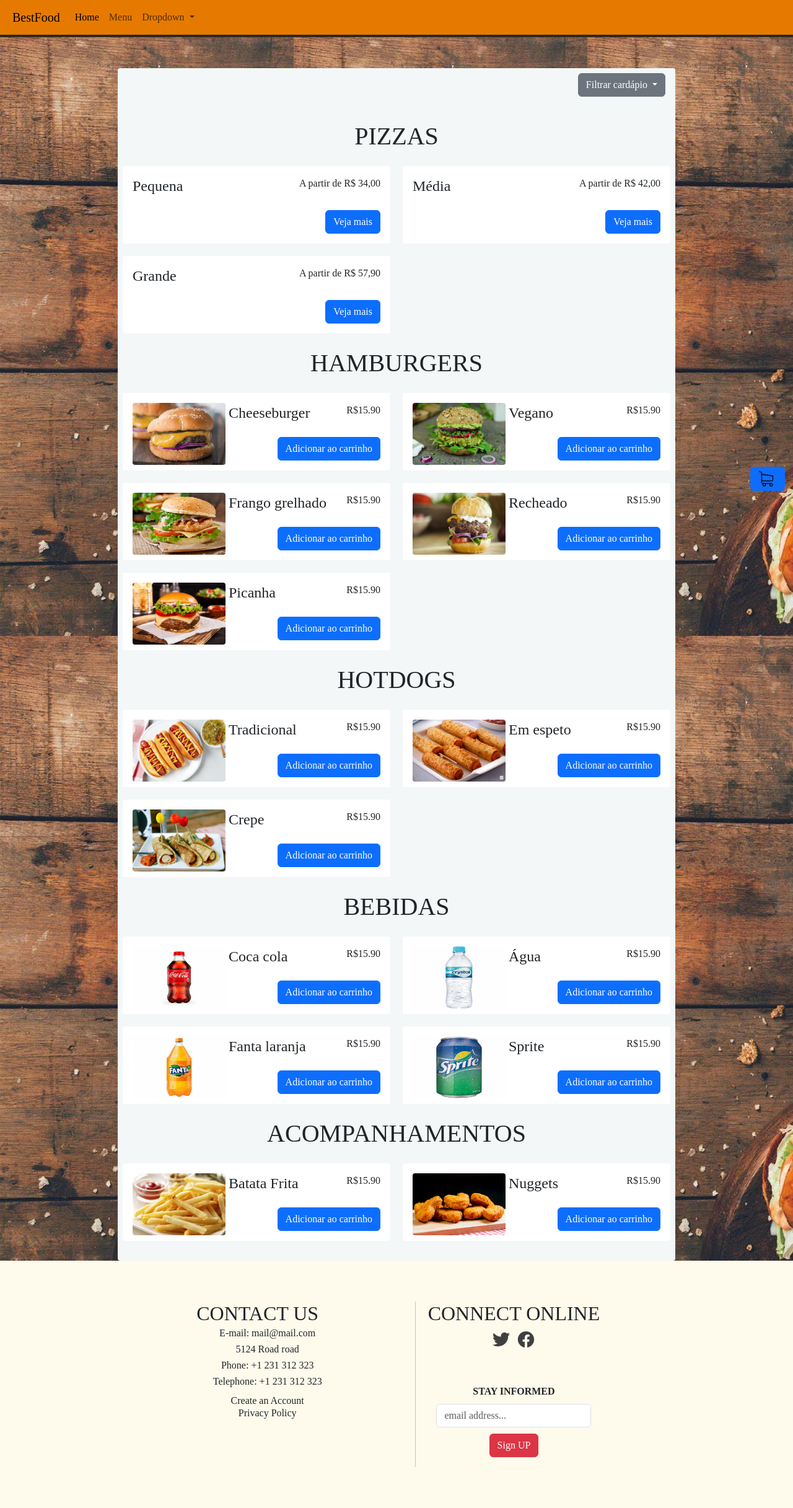
After one commit to ThiagooAndrade/BestFood, a PHP site: page /Menu.html in a window 1280 px wide. The commit adds this page. Shown: the whole page at 62% size. Run offline with PHP 8.4, Linux system fonts and the light colour scheme.

Commit message:
add page Menu

```diff
--- /dev/null
+++ b/Menu.html
@@ -0,0 +1,210 @@
+<!DOCTYPE html>
+<html lang="pt-br">
+
+<head>
+    <meta charset="UTF-8">
+    <meta name="viewport" content="width=device-width, initial-scale=1.0">
+    <script type="module" src="https:/unpkg.com/ionicons@7.1.0/dist/ionicons/ionicons.esm.js"></script>
+    <script nomodule src="https:/unpkg.com/ionicons@7.1.0/dist/ionicons/ionicons.js"></script>
+    <link rel="stylesheet" href="./src/styles/Menu.css">
+    <title>BestFood</title>
+</head>
+
+<body>
+    <!-- header -->
+    <header id="header">
+        <nav class="navbar navbar-expand-lg bg-body-tertiary navbar-header">
+            <div class="container-fluid">
+                <a class="navbar-brand" href="#">BestFood</a>
+                <button class="navbar-toggler" type="button" data-bs-toggle="collapse"
+                    data-bs-target="#navbarSupportedContent" aria-controls="navbarSupportedContent"
+                    aria-expanded="false" aria-label="Toggle navigation">
+                    <span class="navbar-toggler-icon"></span>
+                </button>
+                <div class="collapse navbar-collapse" id="navbarSupportedContent">
+                    <ul class="navbar-nav me-auto mb-2 mb-lg-0">
+                        <li class="nav-item">
+                            <a class="nav-link active" aria-current="page" href="./Homepage.html">Home</a>
+                        </li>
+                        <li class="nav-item">
+                            <a class="nav-link" href="/Menu.html">Menu</a>
+                        </li>
+                        <li class="nav-item dropdown">
+                            <a class="nav-link dropdown-toggle" href="#" role="button" data-bs-toggle="dropdown"
+                                aria-expanded="false">
+                                Dropdown
+                            </a>
+                            <ul class="dropdown-menu">
+                                <li>
+                                    <a class="dropdown-item" href="#">Action</a>
+                                </li>
+                                <li>
+                                    <a class="dropdown-item" href="#">Another action</a>
+                                </li>
+                                <li>
+                                    <hr class="dropdown-divider" />
+                                </li>
+                                <li>
+                                    <a class="dropdown-item" href="#">Something else here</a>
+                                </li>
+                            </ul>
+                        </li>
+                    </ul>
+                </div>
+            </div>
+        </nav>
+    </header>
+
+    <main>
+
+        <section id="products-container" class="d-flex justify-content-center gap-4">
+            <div id="products-container-center">
+                <div>
+                    <div class="p-2">
+                        <div class="dropdown d-flex justify-content-end">
+                            <button class="btn btn-secondary dropdown-toggle me-2" type="button"
+                                data-bs-toggle="dropdown" aria-expanded="false">
+                                Filtrar cardápio
+                            </button>
+                            <ul class="dropdown-menu">
+                                <li>
+                                    <a id="filter-all" class="dropdown-item" href="#">Todos</a>
+                                </li>
+                                <li>
+                                    <a id="filter-only-pizzas" class="dropdown-item" href="#">Pizzas</a>
+                                </li>
+                                <li>
+                                    <a id="filter-only-hamburgers" class="dropdown-item" href="#">Hamburgers</a>
+                                </li>
+                                <li>
+                                    <a id="filter-only-bebidas" class="dropdown-item" href="#">Bebidas</a>
+                                </li>
+                                <li>
+                                    <a id="filter-only-hotdogs" class="dropdown-item" href="#">Hotdogs</a>
+                                </li>
+                                <li>
+                                    <a id="filter-only-acompanhamentos" class="dropdown-item"
+                                        href="#">Acompanhamentos</a>
+                                </li>
+                            </ul>
+                        </div>
+                    </div>
+                </div>
+
+                <!-- menu -->
+                <div id="list-product" class="p-2 mb-4">
+
+                </div>
+            </div>
+        </section>
+
+        <button type="button" class="btn btn-primary showCarrinho-modal" data-bs-toggle="modal"
+            data-bs-target="#staticBackdrop">
+            <img class="icone-carrinho" src="./src/assets/carrinho-de-compras.png" alt="">
+            <span id="carrinho-quantity-text"> </span>
+        </button>
+
+        <!-- Modal -->
+        <div class="modal fade" id="staticBackdrop" data-bs-backdrop="static" data-bs-keyboard="false" tabindex="-1"
+            aria-labelledby="staticBackdropLabel" aria-hidden="true">
+            <div class="modal-dialog modal-dialog-scrollable">
+                <div class="modal-content">
+                    <div class="modal-header">
+                        <h1 class="modal-title fs-5" id="staticBackdropLabel">
+                            Modal title
+                        </h1>
+                        <button type="button" class="btn-close" data-bs-dismiss="modal" aria-label="Close"></button>
+                    </div>
+                    <div id="carrinho-body-modal" class="modal-body">
+                        <div class="carrinho-container">
+                            <table class="table">
+                                <thead>
+                                    <tr>
+                                        <th scope="col" class="w-45">Item</th>
+                                        <th scope="col" class="w-20">Valor</th>
+                                        <th scope="col" class="w-100">
+                                            Quantidade
+                                        </th>
+                                    </tr>
+                                </thead>
+                                <tbody class="carrinho-body"></tbody>
+                            </table>
+                        </div>
+                    </div>
+                    <div class="modal-footer">
+                        <div class="carrinho-finalizar-pedido">
+                            <p>
+                                R$<span class="carrinho-valor-total">0.00</span>
+                            </p>
+                            <button class="btn btn-primary carrinho-finalizar-pedido-button" data-bs-dismiss="modal">
+                                Finalizar
+                            </button>
+                        </div>
+                    </div>
+                </div>
+            </div>
+        </div>
+    </main>
+
+    <footer>
+        <footer id="footer">
+            <div id="footer-container">
+                <div id="footer-contactUs-container">
+                    <h2>Contact us</h2>
+                    <ul>
+                        <li>
+                            <p>E-mail: mail@mail.com</p>
+                        </li>
+                        <li>
+                            <p>5124 Road road</p>
+                        </li>
+                        <li>
+                            <p>Phone: +1 231 312 323</p>
+                        </li>
+                        <li>
+                            <p>Telephone: +1 231 312 323</p>
+                        </li>
+                        <li>
+                            <a href="./Register.html">Create an Account</a>
+                        </li>
+                        <li>
+                            <a href="#">Privacy Policy</a>
+                        </li>
+                    </ul>
+                </div>
+                <div id="footer-vr" class="vr"></div>
+                <div id="footer-second-container">
+                    <h2>Connect Online</h2>
+                    <div class="connect-online-container">
+                        <a href="https://twitter.com/home">
+                            <ion-icon class="connect-online-icon" name="logo-twitter"></ion-icon>
+                        </a>
+                        <a href="https://facebook.com">
+                            <ion-icon class="connect-online-icon" name="logo-facebook"></ion-icon>
+                        </a>
+                    </div>
+
+                    <div id="footer-stay-informed-container" class="mb-3">
+                        <label for="exampleFormControlInput1" class="form-label">Stay Informed</label>
+                        <input type="email" class="form-control" id="exampleFormControlInput1"
+                            placeholder="email address..." />
+                        <button id="stay-informed-button" class="btn btn-danger">
+                            Sign UP
+                        </button>
+                    </div>
+                </div>
+            </div>
+        </footer>
+    </footer>
+    <script src="./src/jquery/jquery-3.7.1.min.js"></script>
+    <script src="./src/bootstrap/js/bootstrap.bundle.js"></script>
+    <script src="./src/scripts/menuScripts.js"></script>
+    <script src="./src/scripts/products/hamburgers.js"></script>
+    <script src="./src/scripts/products/pizzas.js"></script>
+    <script src="./src/scripts/products/bebidas.js"></script>
+    <script src="./src/scripts/products/acompanhamentos.js"></script>
+    <script src="./src/scripts/products/hotdogs.js"></script>
+    <script src="./src/scripts/filterProducts.js"></script>
+</body>
+
+</html>
--- /dev/null
+++ b/src/styles/Menu.css
@@ -0,0 +1,5 @@
+@import url("../global.css");
+@import url("./header/styles.css");
+@import url("./Products/styles.css");
+@import url("./carrinho/styles.css");
+@import url("./Footer/styles.css");
--- a/src/styles/Homepage/Products/styles.css
+++ b/src/styles/Products/styles.css
@@ -2,9 +2,11 @@
     width: 100%;
     max-width: 900px;
     /* margin: auto; */
-    background-color: #E1E3E7;
+    background-color: #f3f7f7;
+    /* background-color: #ffffff; */
     border-radius: 0.25rem;
 }
+
 #list-product {
     /* padding: 0 1rem;
     display: flex;
@@ -24,10 +26,11 @@
 .product-item {
     display: flex;
     flex-direction: column;
-    background: #E1E3E7;
+    /* background: #E1E3E7; */
     /* padding: 1rem; */
     border-radius: 0.5rem;
 }
+
 
 .add-cart-btn {
     /* width: 200px; */
@@ -42,7 +45,8 @@
 }
 
 .product-cardapio-container {
-    background-color: #E1E3E7;
+    /* background-color: #E1E3E7; */
+    background-color: #f3f7f7;
     display: flex;
     flex-direction: column;
     gap: 20px;
@@ -55,6 +59,11 @@
     height: 125px;
     padding: 1rem;
     border-radius: 0.25rem;
+    transition: all 0.2s;
+}
+
+.product-box:hover {
+    box-shadow: 0px 0px 10px rgba(0, 0, 0, 0.3);
 }
 
 .product-box-img img {
```
Also changed, not shown: Homepage.html (+9 -66 lines), src/styles/Homepage.css (renamed from src/styles/Homepage/Homepage.css, +2 -36 lines), src/db/db.sqlite (deleted), src/scripts/menuScripts.js (renamed from src/scripts/HomepageScripts.js), src/styles/Footer/styles.css (renamed from src/styles/Footer/footer.css), src/styles/carrinho/styles.css (renamed from src/styles/Homepage/carrinho/styles.css), src/styles/header/styles.css (renamed from src/styles/Homepage/header/styles.css), src/styles/register.css (renamed from src/styles/Register/Register.css).
